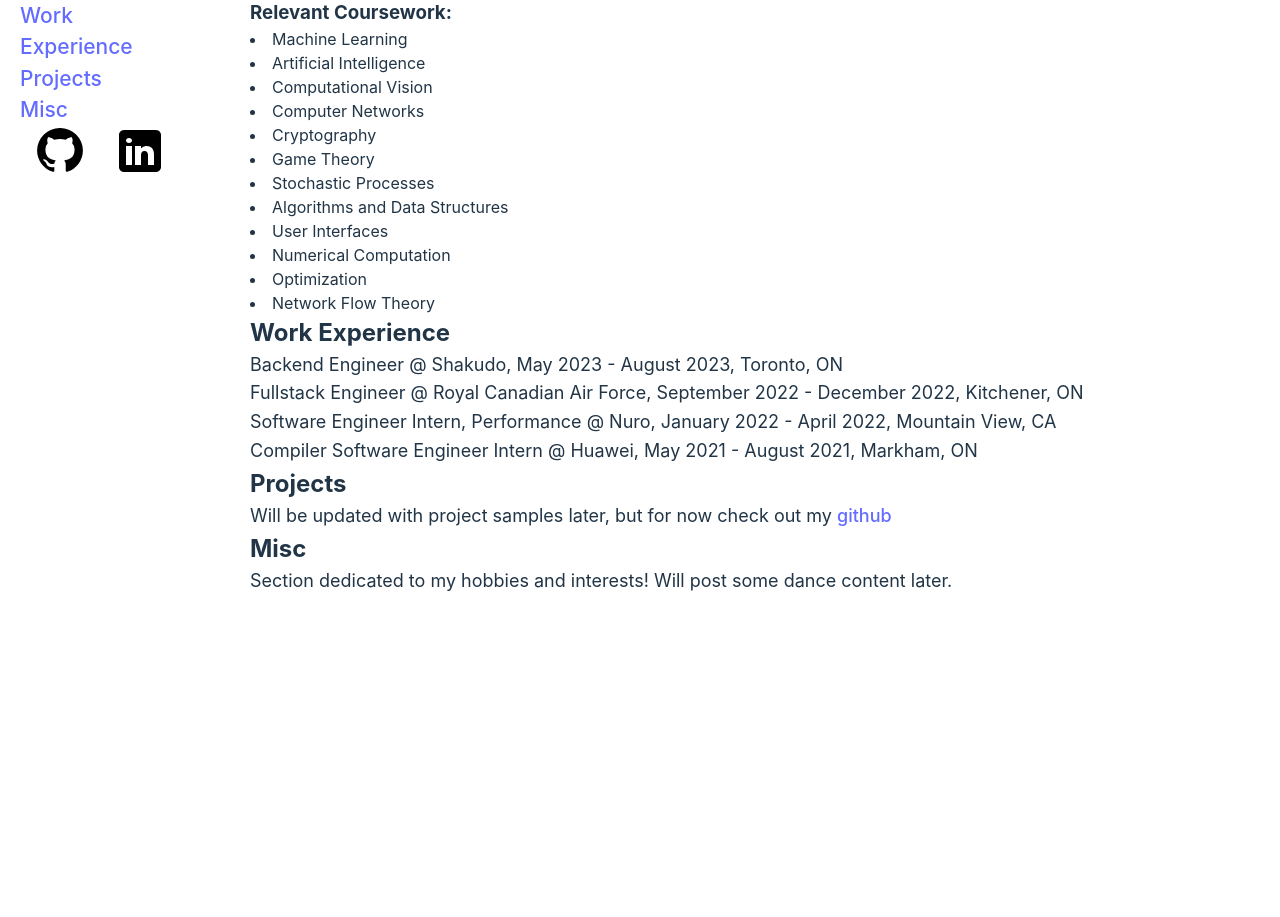
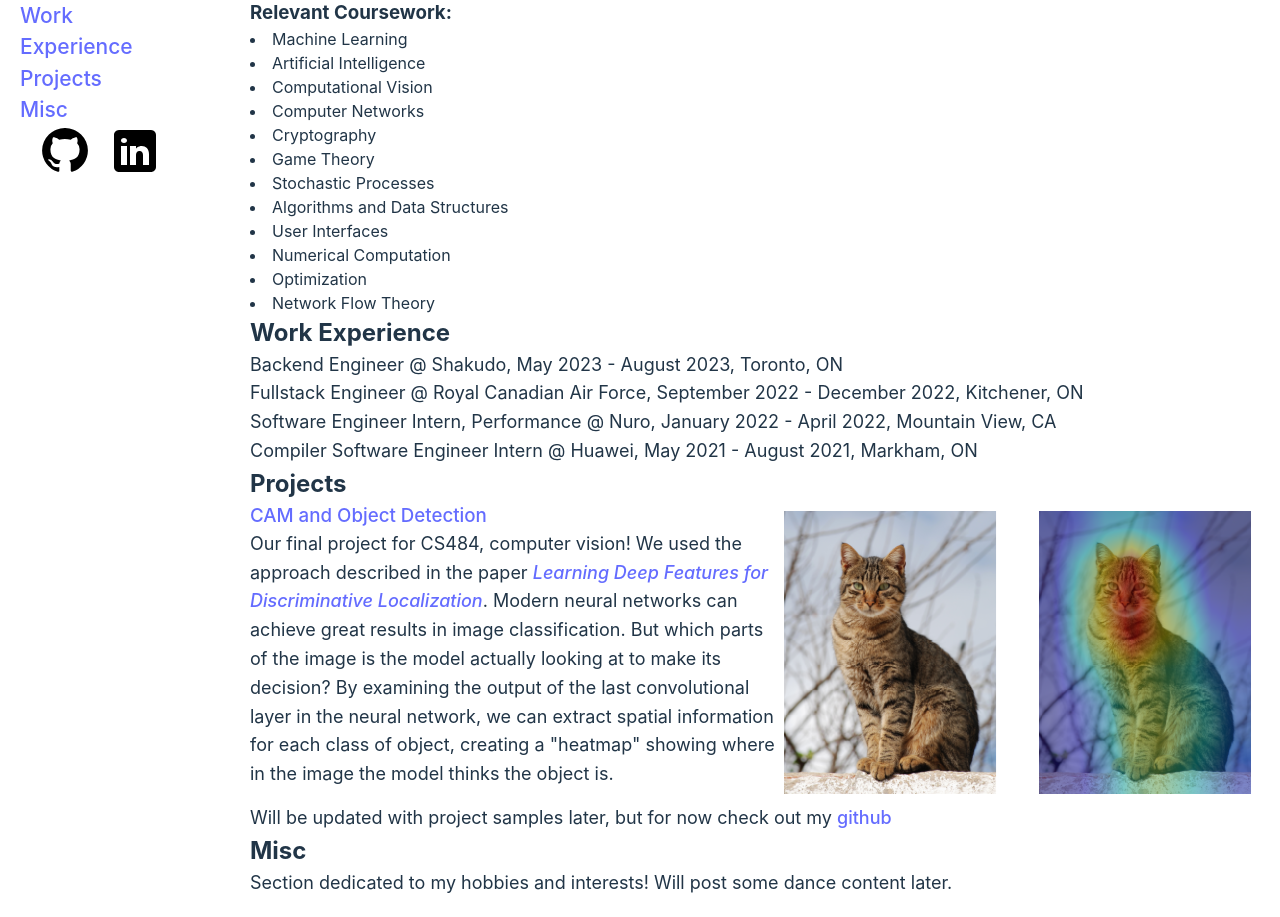
Before and after one commit to benlin1221/benlin1221.github.io, a React (Vite) app: page / in a window 1280 px wide. Shown: the part 380-1297 px from the top of the page. Before the commit the page ends 995 px from the top, so only its background shows below. Built offline with nearby package versions, Linux system fonts and the light colour scheme.

Commit message:
added 484 project

```diff
--- a/src/App.css
+++ b/src/App.css
@@ -30,3 +30,10 @@ body {
 ul, ol {
   list-style-position: inside;
 }
+
+.horizontal-flex {
+  display: flex;
+  flex-direction: row;
+  align-items: start;
+  justify-content: space-evenly;
+}
--- a/src/App.jsx
+++ b/src/App.jsx
@@ -1,7 +1,7 @@
-import { useState } from 'react'
-import './App.css'
-import SideNav from './ui/sidenav'
-
+import { useState } from 'react';
+import './App.css';
+import SideNav from './ui/sidenav';
+import cat from './assets/cat.png';
 function App() {
   return (
     <>
@@ -52,6 +52,18 @@ function App() {
           </section>
           <section id='projects'>
             <h2>Projects</h2>
+            <div className='horizontal-flex'>
+              <div>
+                <h3><a href='https://github.com/benlin1221/CAMs-and-Emergency-Vehicles'>CAM and Object Detection</a></h3>
+                <p>
+                  Our final project for CS484, computer vision! We used the approach described in the paper <a href='https://arxiv.org/abs/1512.04150'><i>Learning Deep Features for Discriminative Localization</i></a>.
+                  Modern neural networks can achieve great results in image classification. But which parts of the image is the model actually looking at to make its decision?
+                  By examining the output of the last convolutional layer in the neural network, we can extract spatial information for each class of object, creating a "heatmap" showing where in the image
+                  the model thinks the object is.
+                </p>
+              </div>
+              <img src={cat} padding='5px'/>
+            </div>
             <p>Will be updated with project samples later, but for now check out my <a href='https://github.com/benlin1221'>github</a></p>
           </section>
           <section id='misc'>
--- a/src/ui/sidenav.css
+++ b/src/ui/sidenav.css
@@ -18,12 +18,6 @@
     border-radius: 50%;
 }
 
-.logo-container {
-    display: flex;
-    flex-direction: row;
-    justify-content: space-around;
-}
-
 .contact-text {
     font-size: 12px;
 }
--- a/src/ui/sidenav.jsx
+++ b/src/ui/sidenav.jsx
@@ -1,4 +1,5 @@
 import './sidenav.css';
+import '../App.css';
 import SideNavLink from './sidenavlink';
 import github_white from '../assets/github_white.svg';
 import github_black from '../assets/github_black.svg';
@@ -19,7 +20,7 @@ export default function SideNav() {
       <SideNavLink linktext='work-experience'>Work Experience</SideNavLink>
       <SideNavLink linktext='projects'>Projects</SideNavLink>
       <SideNavLink linktext='misc'>Misc</SideNavLink>
-      <div className='logo-container'>
+      <div className='horizontal-flex'>
         <DynamicIcon link='https://github.com/benlin1221' dark={github_white} light={github_black} size='50'/>
         <DynamicIcon link='https://www.linkedin.com/in/benlin1221/' dark={linkedin_white} light={linkedin_black} size='50'/>
       </div>
```
Also changed, not shown: src/assets/cat.png (added).
